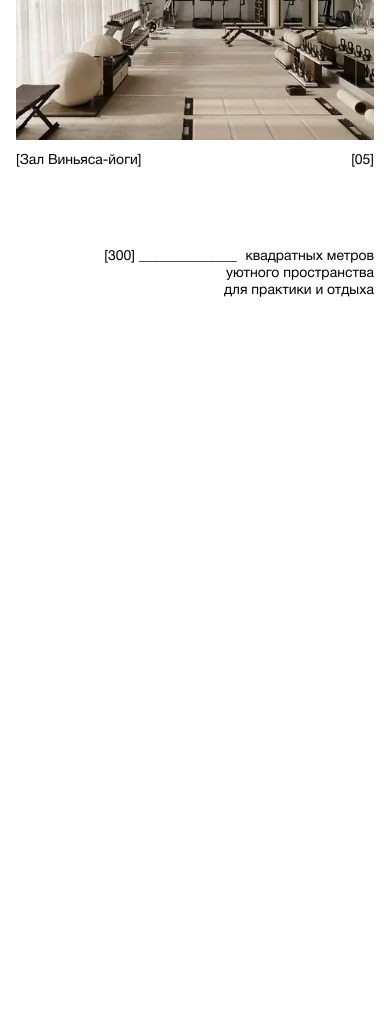
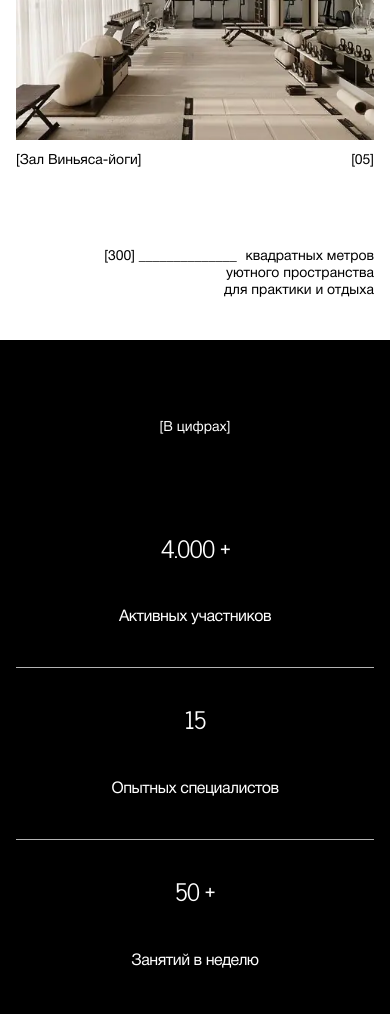
Before and after one commit to shangareevr/eyl, a website: page app/src/pug/index.pug in a window 390 px wide. Shown: the part 3064-4078 px from the top of the page. Before the commit the page ends 3364 px from the top, so only its background shows below. Drawn offline with nearby package versions, Linux system fonts and the light colour scheme; files that its build step writes are made by us from their sources; files whose address does not match are found by name; a web font is replaced by a local one.

Commit message:
feat: add numbers section

```diff
--- /dev/null
+++ b/app/src/pug/common/numbers.pug
@@ -0,0 +1,13 @@
+section.numbers
+  .numbers__wrapper.wrapper
+    p.numbers__title [В цифрах]
+    .numbers__list
+      .numbers__item
+        p 4.000 +
+        span Активных участников
+      .numbers__item
+        p 15
+        span Опытных <br>специалистов
+      .numbers__item
+        p 50 +
+        span Занятий в неделю
--- a/app/src/pug/index.pug
+++ b/app/src/pug/index.pug
@@ -4,3 +4,4 @@ block content
     include common/start
     include common/partners
     include common/about
+    include common/numbers
--- /dev/null
+++ b/app/src/scss/includes/_numbers.scss
@@ -0,0 +1,109 @@
+.numbers{
+  margin-top: 2.7778rem;
+  background:var(--colorMain);
+  &__wrapper{
+    padding-top: 5.555rem;
+    padding-bottom: 5.555rem;
+    color:var(--colorWhite);
+    margin:0 auto;
+  }
+  &__title{
+    text-align: center;
+    font-size: 0.88889rem;
+    line-height: 1.2em;
+  }
+  &__list{
+    display: grid;
+    grid-template-columns: repeat(3, 1fr);
+    margin-top: 5.555rem;
+    gap: 0;
+  }
+  &__item{
+    padding: 1.1111rem;
+    display: flex;
+    flex-direction: column;
+    justify-content: space-between;
+    align-items:center;
+    min-height: 12.222rem;
+    &:not(:last-child){
+      border-right: 1px solid rgba(255, 255, 255, 0.7);
+    }
+    p{
+      font-family: var(--fontSecondary);
+      font-size: 2.222rem;
+      line-height: 0.9em;
+      letter-spacing: -0.03em;
+    }
+    span{
+      text-align: center;
+      font-size: 1rem;
+      line-height: 1.2em;
+      letter-spacing: -0.03em;
+    }
+  }
+  @media(max-width:1300px){
+    margin-top: 40px;
+    &__wrapper{
+      padding-left: 40px;
+      padding-right: 40px;
+    }
+  }
+  @media(max-width:1000px){
+    &__title{
+      font-size: 14px;
+    }
+    &__list{
+      margin-top:80px;
+    }
+    &__item{
+      padding: 40px 0;
+      min-height: auto;
+      gap: 50px;
+      br{
+        display: none;
+      }
+      p{
+        font-size: 30px;
+      }
+      span{
+        font-size: 16px;
+      }
+    }
+  }
+  @media(max-width:800px){
+    &__item{
+      p{
+        font-size: 20px;
+      }
+    }
+  }
+  @media(max-width: 700px){
+    &__wrapper{
+      padding-left: 20px;
+      padding-right: 20px;
+      padding-top: 80px;
+      padding-bottom: 38px;
+    }
+  }
+  @media(max-width:600px){
+    &__list{
+      grid-template-columns: 1fr;
+      margin-top: 60px;
+    }
+    &__item{
+      &:not(:last-child){
+        border: none;
+        border-bottom: 1px solid rgba(255, 255, 255, 0.7);
+      }
+      p{
+        font-size: 24px;
+      }
+    }
+  }
+  @media(max-width:400px){
+    &__wrapper{
+      padding-left: 16px;
+      padding-right: 16px;
+    }
+  }
+}
--- a/app/src/scss/main.scss
+++ b/app/src/scss/main.scss
@@ -6,3 +6,4 @@
 @import './includes/start';
 @import './includes/partners';
 @import './includes/about';
+@import './includes/numbers';
```
Also changed, not shown: app/assets/css/styles.min.css, app/index.html.
